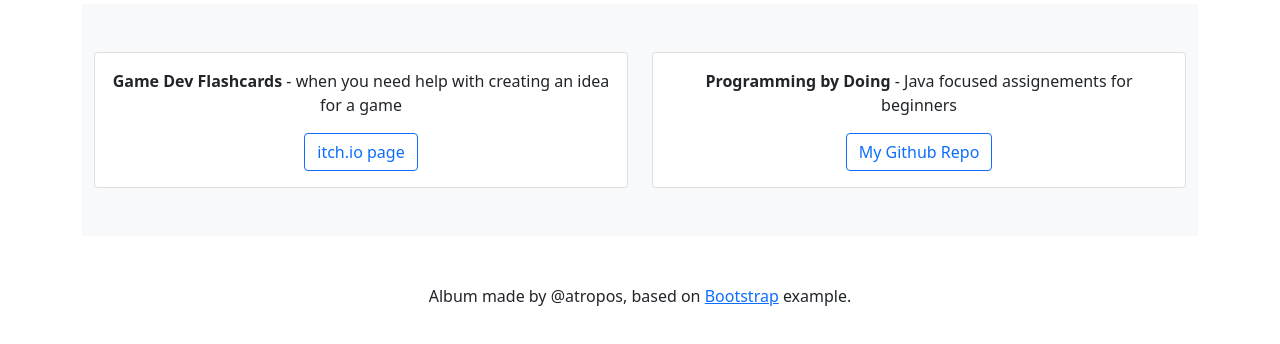
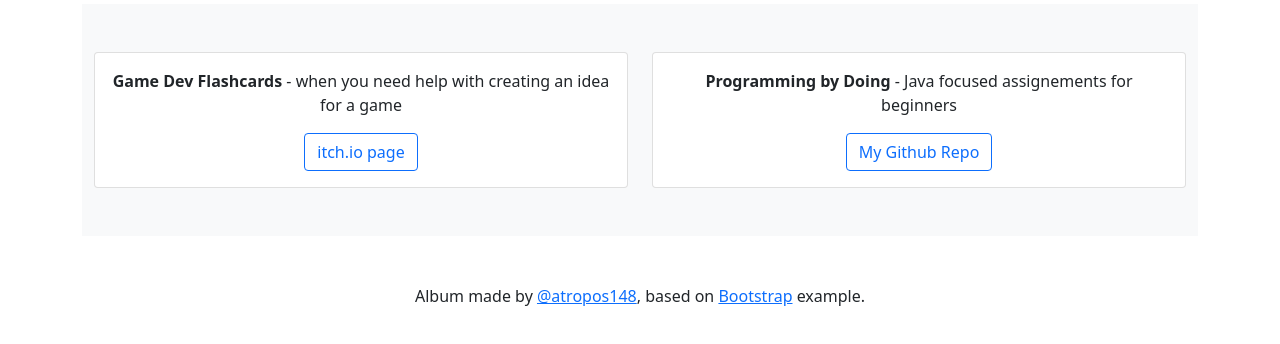
Before and after one commit to Atropos148/Atropos148.github.io, a plain HTML site: page index.html in a window 1280 px wide. Shown: the part 98-442 px from the top of the page. Drawn offline with nearby package versions, Linux system fonts and the light colour scheme.

Commit message:
Update twitter link

```diff
--- a/index.html
+++ b/index.html
@@ -54,7 +54,8 @@
     </main>
     <footer class="text-center text_muted py-5">
         <p class="mb-1">
-            Album made by @atropos, based on <a href="https://getbootstrap.com/">Bootstrap</a> example.
+            Album made by <a href="http://twitter.com/atropos148">@atropos148</a>, based on <a
+                href="https://getbootstrap.com/">Bootstrap</a> example.
         </p>
     </footer>
 </body>
```
